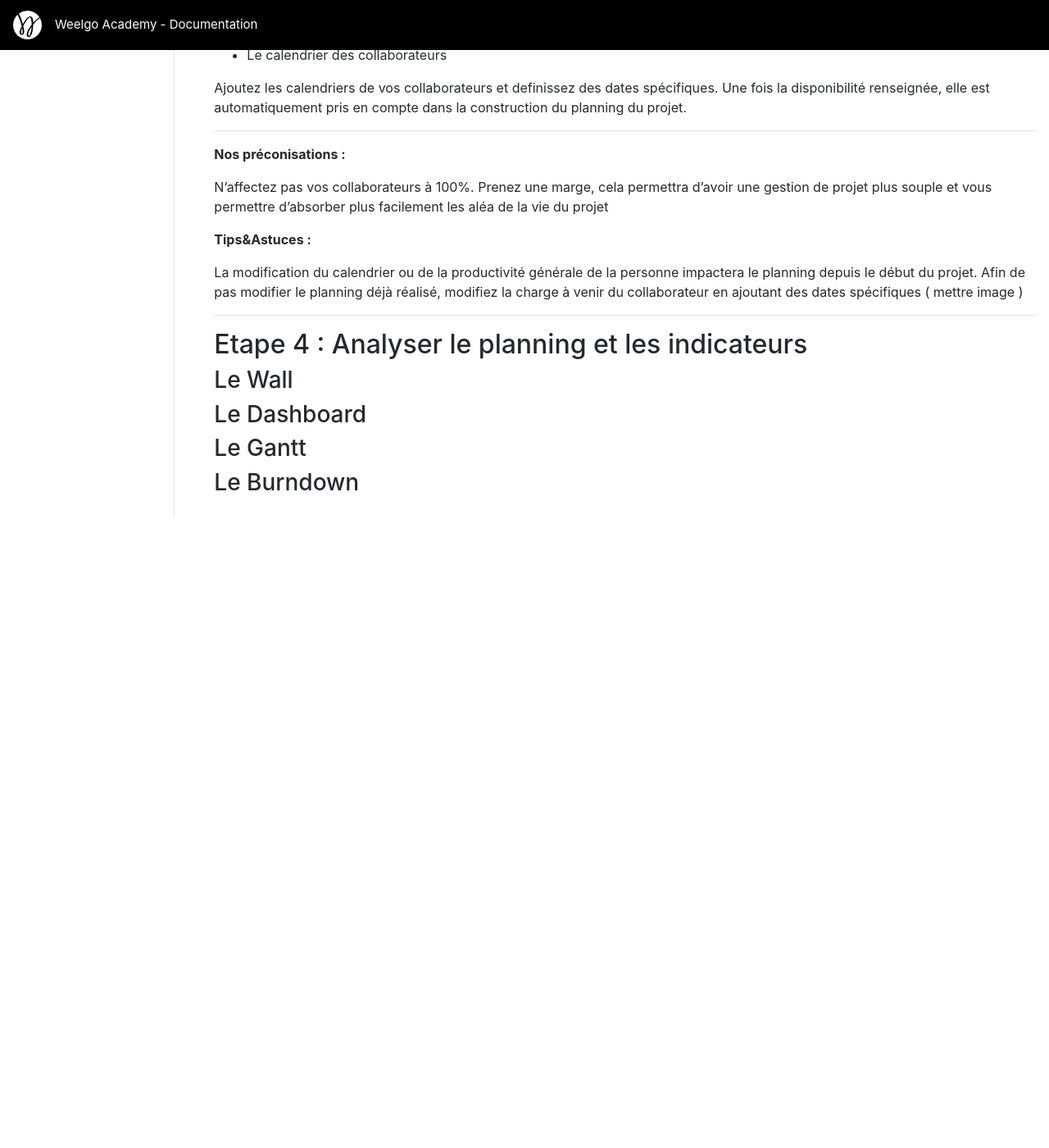
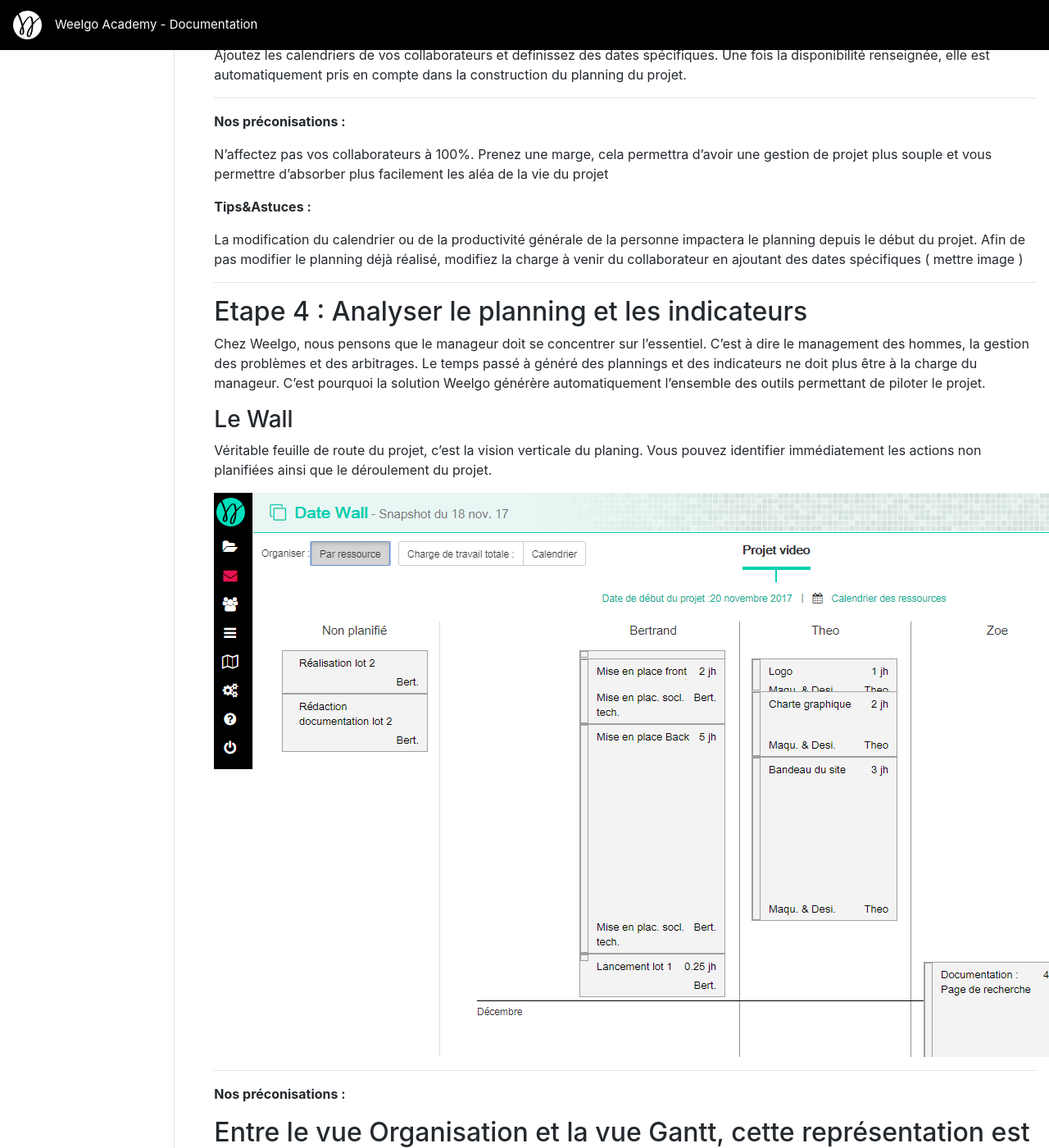
Before and after one commit to Weelgo/weelgo.github.io, a Jekyll site: the page built from fr/tutoriels/creationReseau.md, in a window 1280 px wide and 1400 px high, scrolled down 8332 px. Shown: the whole window at 82% size. Built offline with Jekyll 4.4.1, drawn with Linux system fonts in a browser that asks for light colours; before the commit the page ends 8962 px from its top, so only the background shows below that; some of the changed text lies outside the part shown.

Commit message:
Update creationReseau.md

```diff
--- a/fr/tutoriels/creationReseau.md
+++ b/fr/tutoriels/creationReseau.md
@@ -239,7 +239,6 @@
 
 Sur weelgo les ressources sont, pour l'instant, uniquement des collaborateurs. La gestion des collaborateur s'effectue en gérant leur calendriers.
 
-https://github.com/Weelgo/weelgo.github.io/blob/master/fr/img/unnamed.png?raw=true
 
 ( mettre image )
 
@@ -262,9 +261,38 @@
 
 ## Etape 4 : Analyser le planning et les indicateurs
 
+Chez Weelgo, nous pensons que le manageur doit se concentrer sur l'essentiel. C'est à dire le management des hommes, la gestion des problèmes et des arbitrages. Le temps passé à généré des plannings et des indicateurs ne doit plus être à la charge du manageur. C'est pourquoi la solution Weelgo générère automatiquement l'ensemble des outils permettant de piloter le projet.
+
 ### Le Wall
 
+Véritable feuille de route du projet, c'est la vision verticale du planing. Vous pouvez identifier immédiatement les actions non planifiées ainsi que le déroulement du projet.
+
+<p align="center">
+<img src="/fr/img/vueWall.png">
+</p>
+
+---
+**Nos préconisations :**
+
+> Entre le vue Organisation et la vue Gantt, cette représentation est idéale pour le pilotage  de l'équipe au quotidien. Lors de la réunion journalière, en un clin d'oeil, l'ensemble de l'équipe connait les actions à réaliser ainsi que l'état du projet.
+---
+
 ### Le Dashboard
+
+Le Dashboard est le tableau de bord du projet. Cette vue permet d'avoir une vision 360 du projet et de l'ensemble des indicateurs cléfs:
++ Les jalons
++ Le burdown
++ Les problèmes
+
+<p align="center">
+<img src="/fr/img/dashboard1.png">
+</p>
+
+
+<p align="center">
+<img src="/fr/img/dashboard2.png">
+</p>
+
 
 ### Le Gantt
 
```
